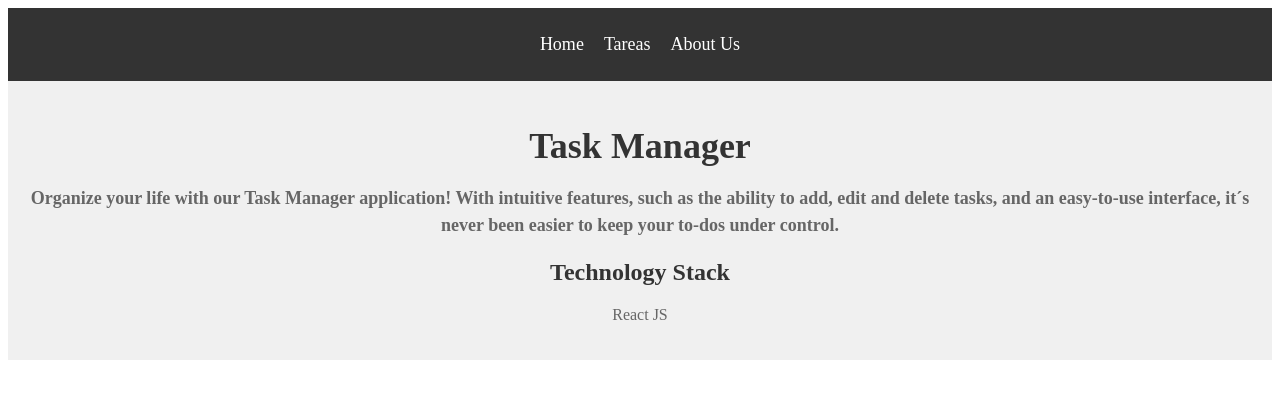
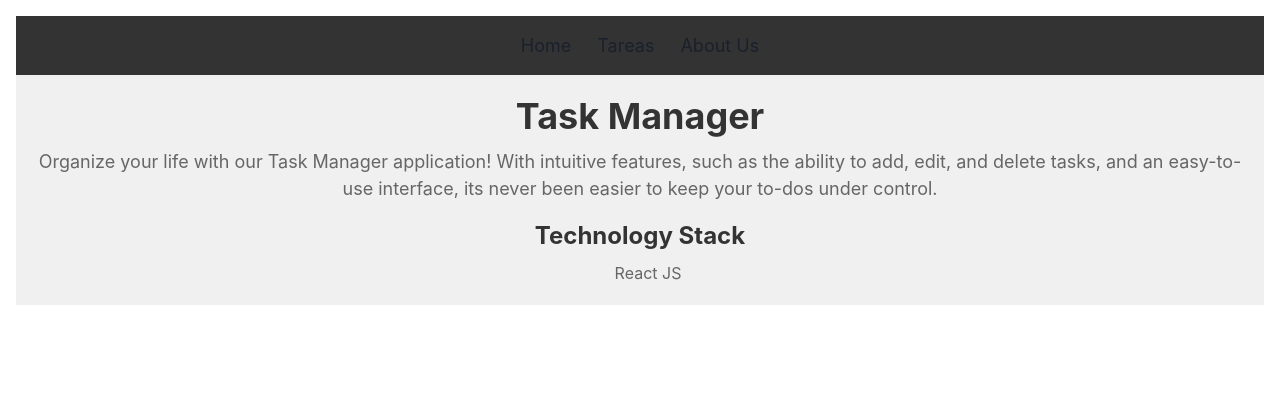
Before and after one commit to juan-bazurto-eci/-my-react-task-list, a React (Vite) app: page /AboutUs in a window 1280 px wide. Shown: the top 398 px of the page. Built offline with nearby package versions, Linux system fonts and the light colour scheme.

Commit message:
chakra-ui

```diff
--- a/package.json
+++ b/package.json
@@ -10,6 +10,7 @@
     "preview": "vite preview"
   },
   "dependencies": {
+    "@chakra-ui/react": "^2.8.1",
     "react": "^18.2.0",
     "react-dom": "^18.2.0",
     "react-router-dom": "^6.17.0"
--- a/src/App.jsx
+++ b/src/App.jsx
@@ -1,20 +1,23 @@
 import { lazy, Suspense } from "react";
 import { BrowserRouter, Routes, Route } from "react-router-dom";
 import { Menu } from "./components/Menu";
+import { Box, ChakraProvider, CSSReset } from "@chakra-ui/react";
 const Home = lazy(() => import("./pages/Home"));
 const Tasks = lazy(() => import("./pages/Tasks"));
 const AboutUs = lazy(() => import("./pages/AboutUs"));
 
 function App() {
   return (
-    <div className="App">
+    <ChakraProvider>
+      <CSSReset />
+      <Box className="App" p="4">
         <BrowserRouter>
           <Menu />
           <Routes>
             <Route
               path="/"
               element={
-              <Suspense fallback="loading ...">
+                <Suspense fallback="Loading...">
                   <Home />
                 </Suspense>
               }
@@ -22,7 +25,7 @@ function App() {
             <Route
               path="/Tasks"
               element={
-              <Suspense fallback="loading ...">
+                <Suspense fallback="Loading...">
                   <Tasks />
                 </Suspense>
               }
@@ -30,14 +33,15 @@ function App() {
             <Route
               path="/AboutUs"
               element={
-              <Suspense fallback="loading ...">
+                <Suspense fallback="Loading...">
                   <AboutUs />
                 </Suspense>
               }
             />
           </Routes>
         </BrowserRouter>
-    </div>
+      </Box>
+    </ChakraProvider>
   );
 }
 
--- a/src/components/AddTask.jsx
+++ b/src/components/AddTask.jsx
@@ -1,19 +1,34 @@
 import { useState } from "react";
 import PropTypes from "prop-types";
+import {
+  Button,
+  Input,
+  FormControl,
+  FormLabel,
+  Text,
+  Modal,
+  ModalOverlay,
+  ModalContent,
+  ModalHeader,
+  ModalFooter,
+  ModalBody,
+  ModalCloseButton,
+} from "@chakra-ui/react";
 import "./AddTask.css";
 
 const AddTask = ({ taskToDo, saveTask }) => {
   const [openModal, setOpenModal] = useState(false);
   const [formData, setFormData] = useState({ name: "", description: "" });
   const [formError, setFormError] = useState({ name: "", description: "" });
+
   const handleAddNewTask = (event) => {
     event.preventDefault();
     if (!formData.name) {
-      setFormError({ ...formError, name: "name is required" });
-    } else if (formData.name < 4) {
+      setFormError({ ...formError, name: "Name is required" });
+    } else if (formData.name.length < 4) {
       setFormError({
         ...formError,
-        name: "name must be have more than 3 characters",
+        name: "Name must have more than 3 characters",
       });
     } else {
       setFormError({ ...formError, name: "" });
@@ -29,13 +44,14 @@ const AddTask = ({ taskToDo, saveTask }) => {
       setOpenModal(false);
     }
   };
+
   const handleSetNameTask = (event) => {
     if (!event.target.value) {
-      setFormError({ ...formError, name: "name is required" });
+      setFormError({ ...formError, name: "Name is required" });
     } else if (event.target.value.length < 4) {
       setFormError({
         ...formError,
-        name: "name must be have more than 3 characters",
+        name: "Name must have more than 3 characters",
       });
     } else {
       setFormError({ ...formError, name: "" });
@@ -45,34 +61,38 @@ const AddTask = ({ taskToDo, saveTask }) => {
 
   return (
     <div>
-      <button
-        onClick={() => {
-          setOpenModal(true);
-        }}
-      >
-        +
-      </button>
-      {openModal && (
-        <form onSubmit={handleAddNewTask}>
-          <div>
-            <label>Name of Taks </label>
-            <input onChange={handleSetNameTask} />
-            {formError.name && (
-              <span style={{ color: "red" }}>{formError.name}</span>
-            )}
-          </div>
-          <div>
-            <label>description </label>
-            <input
-              onChange={(event) =>
-                setFormData({ ...formData, description: event.target.value })
-              }
-            />
-          </div>
-          <button>Send</button>
-          <button onClick={() => setOpenModal(false)}>Close</button>
-        </form>
-      )}
+      <Button onClick={() => setOpenModal(true)}>+</Button>
+      <Modal isOpen={openModal} onClose={() => setOpenModal(false)}>
+        <ModalOverlay />
+        <ModalContent>
+          <ModalHeader>Add New Task</ModalHeader>
+          <ModalCloseButton />
+          <ModalBody>
+            <FormControl>
+              <FormLabel>Name of Task</FormLabel>
+              <Input onChange={handleSetNameTask} value={formData.name} />
+              {formError.name && <Text color="red">{formError.name}</Text>}
+            </FormControl>
+            <FormControl mt="4">
+              <FormLabel>Description</FormLabel>
+              <Input
+                onChange={(event) =>
+                  setFormData({ ...formData, description: event.target.value })
+                }
+                value={formData.description}
+              />
+            </FormControl>
+          </ModalBody>
+          <ModalFooter>
+            <Button colorScheme="blue" onClick={handleAddNewTask}>
+              Save
+            </Button>
+            <Button colorScheme="red" onClick={() => setOpenModal(false)}>
+              Close
+            </Button>
+          </ModalFooter>
+        </ModalContent>
+      </Modal>
     </div>
   );
 };
--- a/src/components/Footer.jsx
+++ b/src/components/Footer.jsx
@@ -1,4 +1,5 @@
 import PropTypes from "prop-types";
+import { Box, Text, Button } from "@chakra-ui/react";
 import "./Footer.css"; // Asegúrate de que la ruta sea correcta
 
 const Footer = ({ taskToDo, saveTask }) => {
@@ -11,19 +12,16 @@ const Footer = ({ taskToDo, saveTask }) => {
   });
 
   return (
-    <div className="footer">
-      <span className="task-count">{`You have ${pendingTask} pending task`}</span>
+    <Box as="div" className="footer" p="4">
+      <Text className="task-count">{`You have ${pendingTask} pending task${
+        pendingTask === 1 ? "" : "s"
+      }`}</Text>
       {taskToDo?.length > 0 ? (
-        <button
-          className="clear-button"
-          onClick={() => {
-            saveTask([]);
-          }}
-        >
+        <Button colorScheme="red" onClick={() => saveTask([])}>
           Clear All
-        </button>
+        </Button>
       ) : null}
-    </div>
+    </Box>
   );
 };
 
--- a/src/components/Header.jsx
+++ b/src/components/Header.jsx
@@ -1,10 +1,13 @@
+import { Box, Heading } from "@chakra-ui/react";
 import "./Header.css";
 
 const Header = () => {
   return (
-    <header>
-      <h1>Todo App</h1>
-    </header>
+    <Box as="header" p="4">
+      <Heading as="h1" size="xl">
+        Todo App
+      </Heading>
+    </Box>
   );
 };
 
--- a/src/components/Menu.jsx
+++ b/src/components/Menu.jsx
@@ -1,34 +1,42 @@
+import { Box, Link, Text } from "@chakra-ui/react";
+import { NavLink } from "react-router-dom";
 import "./Menu.css";
-import { Link } from "react-router-dom";
 
 export function Menu() {
   return (
-    <nav className="menu-container">
-      <ul className="menu-list">
-        <li className="menu-item">
-          <Link to="/" className="menu-link" activeClassName="menu-link-active">
-            Home
+    <Box as="nav" className="menu-container" p="4">
+      <Box as="ul" className="menu-list" listStyleType="none" display="flex">
+        <Box as="li" className="menu-item" mr="4">
+          <Link
+            as={NavLink}
+            to="/"
+            className="menu-link"
+            activeClassName="menu-link-active"
+          >
+            <Text fontSize="lg">Home</Text>
           </Link>
-        </li>
-        <li className="menu-item">
+        </Box>
+        <Box as="li" className="menu-item" mr="4">
           <Link
+            as={NavLink}
             to="/Tasks"
             className="menu-link"
             activeClassName="menu-link-active"
           >
-            Tareas
+            <Text fontSize="lg">Tareas</Text>
           </Link>
-        </li>
-        <li className="menu-item">
+        </Box>
+        <Box as="li" className="menu-item">
           <Link
+            as={NavLink}
             to="/AboutUs"
             className="menu-link"
             activeClassName="menu-link-active"
           >
-            About Us
+            <Text fontSize="lg">About Us</Text>
           </Link>
-        </li>
-      </ul>
-    </nav>
+        </Box>
+      </Box>
+    </Box>
   );
 }
--- a/src/components/Task.jsx
+++ b/src/components/Task.jsx
@@ -1,22 +1,33 @@
 import PropTypes from "prop-types";
+import { Box, Checkbox, Text, Button, Flex } from "@chakra-ui/react";
 import "./Task.css";
 
 const Task = ({ todo, deleteTasks, editTasks }) => {
   return (
-    <div className="task">
-      <input
-        type="checkbox"
-        checked={todo.state}
+    <Box
+      borderWidth="1px"
+      borderRadius="md"
+      p="4"
+      my="3"
+      display="flex"
+      alignItems="center"
+    >
+      <Checkbox
+        isChecked={todo.state}
         onChange={() => editTasks(todo, "Finalizada")}
+        size="lg"
+        mr="3"
       />
-      <div>
-        <h3>{todo.name}</h3>
-        <p>{todo.description}</p>
-      </div>
-      <div>
-        <button onClick={() => deleteTasks(todo)}>Borrar</button>
-      </div>
-    </div>
+      <Flex flex="1" flexDirection="column">
+        <Text fontSize="lg" fontWeight="bold">
+          {todo.name}
+        </Text>
+        <Text>{todo.description}</Text>
+      </Flex>
+      <Button colorScheme="red" onClick={() => deleteTasks(todo)} ml="3">
+        Borrar
+      </Button>
+    </Box>
   );
 };
 
--- a/src/components/TaskList.jsx
+++ b/src/components/TaskList.jsx
@@ -1,20 +1,26 @@
 import PropTypes from "prop-types";
 import Task from "./Task";
-import "./TaskList.css"; // Asegúrate de que la ruta sea correcta
+import { Box, UnorderedList, ListItem } from "@chakra-ui/react";
+import "./TaskList.css";
 
 const TaskList = (props) => {
   return (
-    <ul className="task-list">
+    <Box p="4">
+      <UnorderedList listStyleType="none" className="task-list">
         {props.taskToDo.map((todo, idx) => (
-        <div key={`${todo.description}-${idx}`} className="task-list-item">
+          <ListItem
+            key={`${todo.description}-${idx}`}
+            className="task-list-item"
+          >
             <Task
               todo={todo}
               deleteTasks={props.deleteTasks}
               editTasks={props.editTasks}
             />
-        </div>
+          </ListItem>
         ))}
-    </ul>
+      </UnorderedList>
+    </Box>
   );
 };
 
--- a/src/pages/AboutUs.jsx
+++ b/src/pages/AboutUs.jsx
@@ -1,19 +1,24 @@
+import { Box, Heading, Text, UnorderedList, ListItem } from "@chakra-ui/react";
 import "./AboutUs.css";
 
 export default function AboutUs() {
   return (
-    <div className="about-us-container">
-      <h1 className="about-us-title">Task Manager</h1>
-      <h3 className="about-us-description">
+    <Box className="about-us-container" p="4">
+      <Heading className="about-us-title" size="xl">
+        Task Manager
+      </Heading>
+      <Text className="about-us-description">
         Organize your life with our Task Manager application! With intuitive
-        features, such as the ability to add, edit and delete tasks, and an
-        easy-to-use interface, it´s never been easier to keep your to-dos under
+        features, such as the ability to add, edit, and delete tasks, and an
+        easy-to-use interface, its never been easier to keep your to-dos under
         control.
-      </h3>
-      <h2 className="tech-stack-title">Technology Stack</h2>
-      <ul className="tech-stack-list">
-        <li>React JS</li>
-      </ul>
-    </div>
+      </Text>
+      <Heading className="tech-stack-title" size="lg" mt="4">
+        Technology Stack
+      </Heading>
+      <UnorderedList className="tech-stack-list" mt="2" pl="4">
+        <ListItem>React JS</ListItem>
+      </UnorderedList>
+    </Box>
   );
 }
--- a/src/pages/Home.jsx
+++ b/src/pages/Home.jsx
@@ -1,10 +1,15 @@
+import { Box, Heading, Text } from "@chakra-ui/react";
 import "./Home.css";
 
 export default function Home() {
   return (
-    <div className="container">
-      <h1 className="title">TASK TO DO MANAGER</h1>
-      <h3 className="subtitle">Welcome User ...let`s check your TASKS today</h3>
-    </div>
+    <Box className="container" p="4">
+      <Heading className="title" size="xl">
+        TASK TO DO MANAGER
+      </Heading>
+      <Text className="subtitle" fontSize="lg" mt="4">
+        Welcome User... lets check your TASKS today
+      </Text>
+    </Box>
   );
 }
--- a/src/pages/Tasks.jsx
+++ b/src/pages/Tasks.jsx
@@ -1,3 +1,4 @@
+import { Container } from "@chakra-ui/react";
 import { useTasks } from "../hooks/useTasks";
 import Header from "../components/Header";
 import TaskList from "../components/TaskList";
@@ -9,7 +10,7 @@ function Tasks() {
   const { taskToDo, saveTask, deleteTasks, editTasks } = useTasks();
 
   return (
-    <div className="app-container">
+    <Container maxW="xl" p="4">
       <Header />
       <AddTask taskToDo={taskToDo} saveTask={saveTask} />
       <TaskList
@@ -18,7 +19,7 @@ function Tasks() {
         editTasks={editTasks}
       />
       <Footer taskToDo={taskToDo} saveTask={saveTask} />
-    </div>
+    </Container>
   );
 }
 
```
Also changed, not shown: 1 other file (tests, documents, lock files or other folders). Lines whose indentation alone changed are shown as unchanged.
